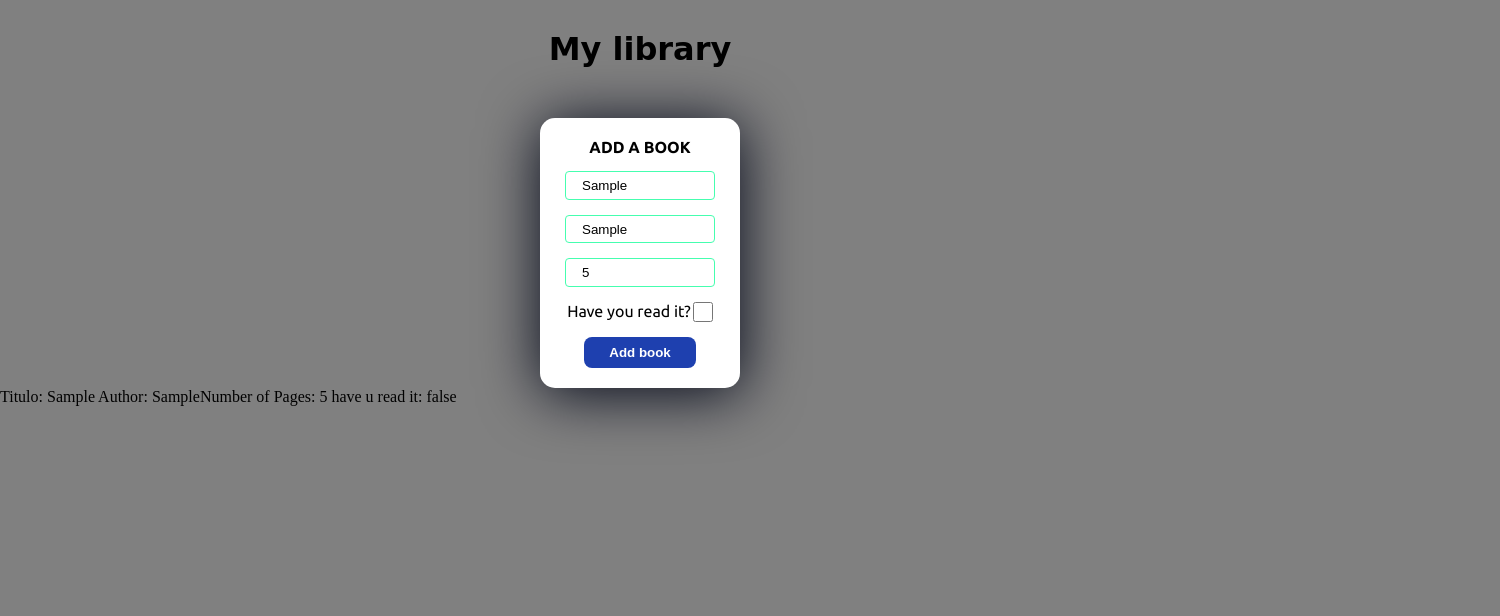
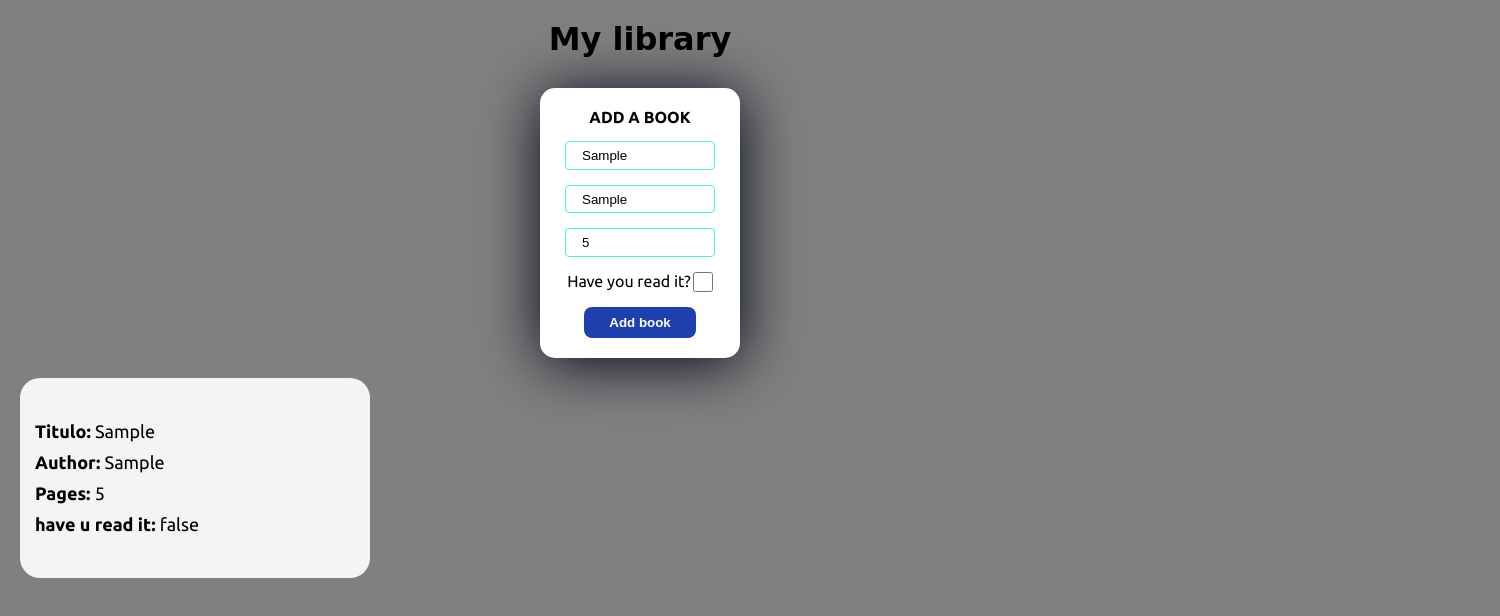
Before and after one commit to LaraCosta66/Library-TOP, a plain HTML site: page index.html in a window 1280 px wide. Both pictures are taken after typing "Sample", "Sample", "5" into the empty fields and a click on the button "Add book". Shown: the whole page, 1500 px wide, since content can reach past the window. Drawn offline with Linux system fonts and the light colour scheme; a web font is replaced by a local one.

Commit message:
feat: add book-container style

```diff
--- a/script.js
+++ b/script.js
@@ -14,7 +14,7 @@ const myLibrary = [
 ];
 
 //DOM Objects
-const booksGrid = document.querySelector("#booksGrid");
+const bookShelf = document.querySelector("#booksGrid");
 const btnCard = document.querySelector("#btnCard");
 const form = document.querySelector("#addBookForm");
 const titleInput = document.querySelector("#title");
@@ -22,30 +22,39 @@ const authorInput = document.querySelector("#author");
 const pagesInput = document.querySelector("#pages");
 const isRead = document.querySelector("#isRead");
 
-
 function addBookToLibrary(event) {
   event.preventDefault();
   const titleValue = titleInput.value;
   const authorValue = authorInput.value;
   const pagesValue = pagesInput.value;
-  const isReadCheck =isRead.checked;
+  const isReadCheck = isRead.checked;
   const resultValues = (titleValue, authorValue, pagesValue);
   const newBook = new Book(titleValue, authorValue, pagesValue, isReadCheck);
   myLibrary.push(newBook);
 
   if (resultValues) {
-    const title = document.createElement("span");
-    const author = document.createElement("span");
-    const pages = document.createElement("span");
-const read =document.createElement('span');
-    title.innerText = `Titulo: ${newBook.title} `;
-    author.innerText = `Author: ${newBook.author}`;
-    pages.innerText = `Number of Pages: ${newBook.pages}`;
-    read.innerText = ` have u read it: ${newBook.isRead}`
-    booksGrid.appendChild(title);
-    booksGrid.appendChild(author);
-    booksGrid.appendChild(pages);
-    booksGrid.appendChild(read);
+    const bookContainer = document.createElement("div");
+    bookContainer.classList.add("book-container");
+    const title = document.createElement("div");
+    title.classList.add("title");
+    const author = document.createElement("div");
+    author.classList.add("author");
+    const pages = document.createElement("div");
+    pages.classList.add("pages");
+    const read = document.createElement("div");
+    read.classList.add("read");
+
+    title.innerHTML = `<strong>Titulo:</strong> ${newBook.title} `;
+    author.innerHTML = `<strong>Author:</strong> ${newBook.author}`;
+    pages.innerHTML = `<strong>Pages:</strong> ${newBook.pages}`;
+    read.innerHTML = `<strong> have u read it:</strong> ${newBook.isRead}`;
+
+    bookContainer.appendChild(title);
+    bookContainer.appendChild(author);
+    bookContainer.appendChild(pages);
+    bookContainer.appendChild(read);
+    bookShelf.appendChild(bookContainer);
+
     return newBook;
   } else {
     alert("Adicione todas as informações do livro");
--- a/style.css
+++ b/style.css
@@ -7,13 +7,12 @@ header {
   display: flex;
   justify-content: center;
   align-items: center;
-  padding: 30px;
-  background-image: url("./assets/library-image.jpg");
-  background-repeat: repeat;
+  padding: 20px;
 
   font-family: "DynaPuff", cursive;
 }
 body {
+  width: 100vw;
   background-color: gray;
 
 }
@@ -29,7 +28,7 @@ body {
   justify-content: center;
   width: 200px;
   height: 270px;
-  margin-top: 20px;
+  margin-top: 10px;
   padding: 20px;
   gap: 15px;
   background-color:  white;
@@ -80,3 +79,23 @@ gap: 2px;
   width: 20px;
   height: 20px;
 }
+.books-grid{
+  display: inline-grid;
+  grid-template: auto auto/350px 350px 350px 350px ;
+  gap: 20px;
+  padding: 20px;
+}
+.book-container{
+  display: flex;
+  flex-direction: column;
+  justify-content: center;
+  align-items: flex-start;
+  height: 200px;
+  padding: 15px;
+  gap: 10px;
+  font-size: 18px;
+  border: none;
+  background: #f3f4f6;
+  border-radius: 20px;
+  font-family: "Ubuntu", sans-serif;
+}
```
